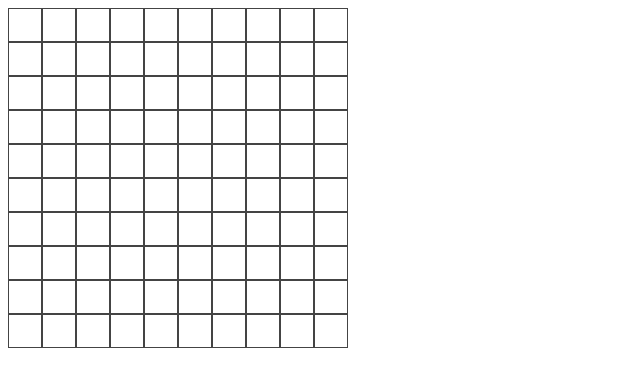
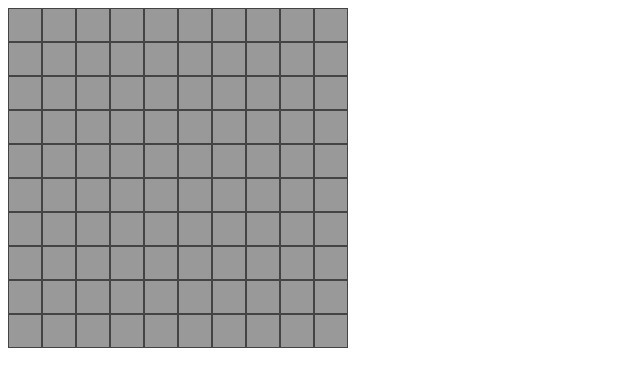
Before and after one commit to aries510/sdi-miniapp-minesweeper, a React (Vite) app in the folder client/Aries-Minesweeper/: page / in a window 1280 px wide. Shown: the top 386 px of the page, without its empty margins (0-640 px from the left). Built offline with nearby package versions, Linux system fonts and the light colour scheme.

Commit message:
trying to add flag feature

```diff
--- a/client/Aries-Minesweeper/src/components/Board.jsx
+++ b/client/Aries-Minesweeper/src/components/Board.jsx
@@ -25,8 +25,20 @@ function Board() {
     }, []);
 
     const cellClickHandler = (row, column) => {
+        if(board[row][column].isFlagged){
+            return
+        };
         const clickedCellRevealed = revealCells(board, row, column);
         setBoard([...clickedCellRevealed])
+    };
+
+    const flagCellClickHandler = (row, column, rightClick) => {
+        rightClick.preventDefault();
+        if(cell.isRevealed){
+            return
+        }
+        const flaggedCell = board[row][column].isFlagged = true;
+        setBoard([...flaggedCell])
     };
 
     return (
@@ -42,6 +54,7 @@ function Board() {
                                     row={ rowIndex }
                                     column={ columnIndex }
                                     onClick={ cellClickHandler }
+                                    onRightClick={ flagCellClickHandler }
                                 />
                             );
                         })}
--- a/client/Aries-Minesweeper/src/components/Cell.jsx
+++ b/client/Aries-Minesweeper/src/components/Cell.jsx
@@ -1,7 +1,8 @@
 import React from "react";
 import Board from "./Board";
 import explosionIcon from "../assets/explosionIcon.png";
-import styled from "styled-components"
+import styled from "styled-components";
+import flagIcon from "../assets/flagIcon.jpeg";
 
 const StyledImg = styled.img`
     width: 20px;
@@ -16,12 +17,17 @@ const StyledCell = styled.div`
     align-items: center;
     justify-content: center;
     cursor: pointer;
+
+    background-color: ${props=> props.revealed ? "#ddd" : "#999"};
 `;
 
 
-function Cell({ cell, row, column, onClick }) {
+function Cell({ cell, row, column, onClick, onRightClick }) {
     let displayValue = "";
 
+    if(!cell.isRevealed && cell.isFlagged){
+        displayValue = <StyledImg src={flagIcon} alt="flag"/>;
+    }
     if(cell.isRevealed) {
         if(cell.isBomb) {
             displayValue = <StyledImg src={explosionIcon} alt="bomb-explosion"/>;
@@ -34,9 +40,14 @@ function Cell({ cell, row, column, onClick }) {
 
     return (
         <>
-            <StyledCell onClick={() => onClick(row, column)}>
+            <StyledCell
+                onClick={() => onClick(row, column)}
+                revealed= {cell.isRevealed}
+                onContextMenu={(rightClick) => onRightClick(row, column, rightClick)}
+            >
                 { displayValue }
             </StyledCell>
+
         </>
     )
 }
--- a/client/Aries-Minesweeper/src/utils/generateBoard.js
+++ b/client/Aries-Minesweeper/src/utils/generateBoard.js
@@ -17,7 +17,7 @@ export function generateBoard(rows = 10, columns = 10) {
                 isBomb: false,
                 isRevealed: false,
                 adjacentCount: 0,
-                isFlagged: false
+                isFlagged: false,
             });
         }
         board.push(row);
```
Also changed, not shown: client/Aries-Minesweeper/src/assets/flagIcon.jpeg (added).
